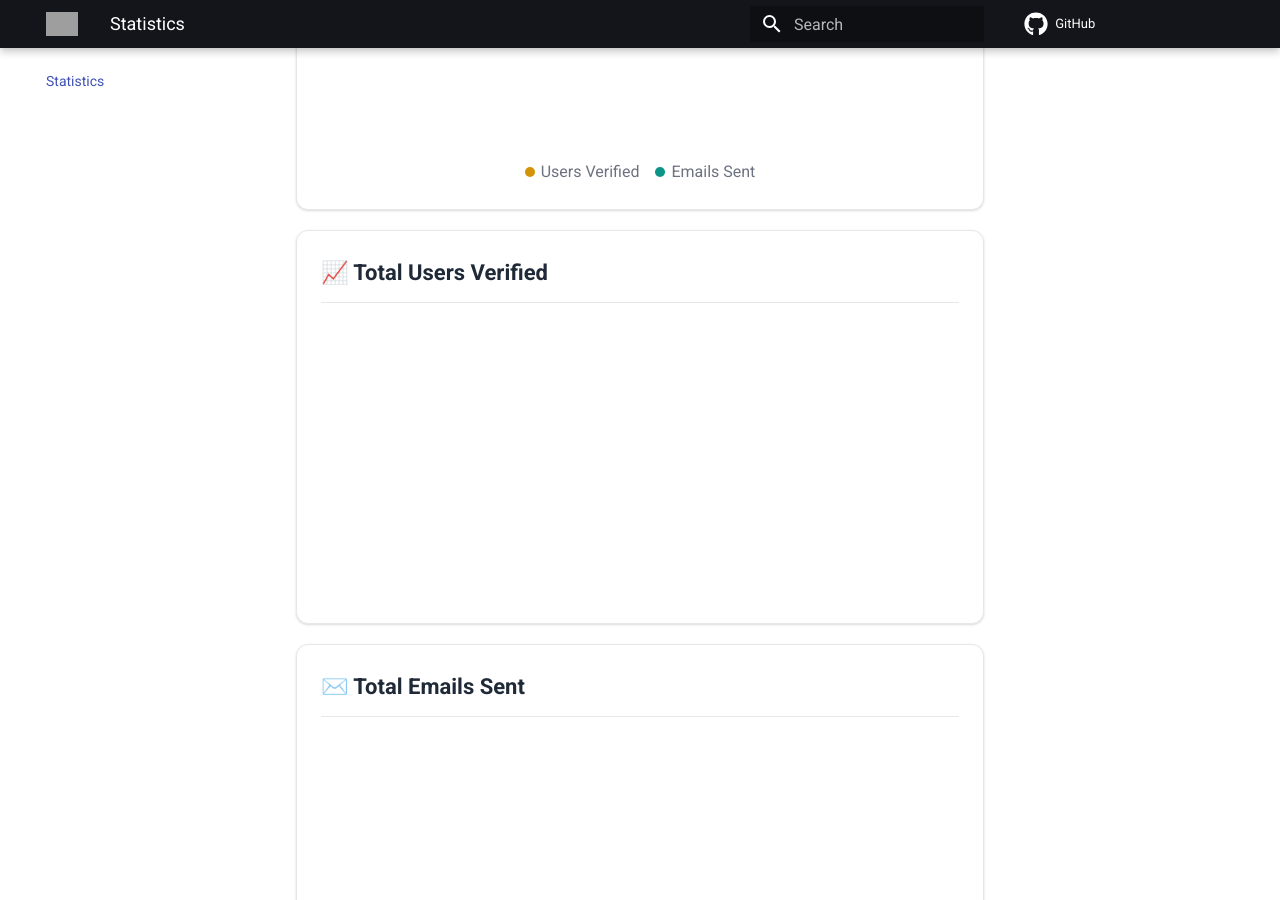
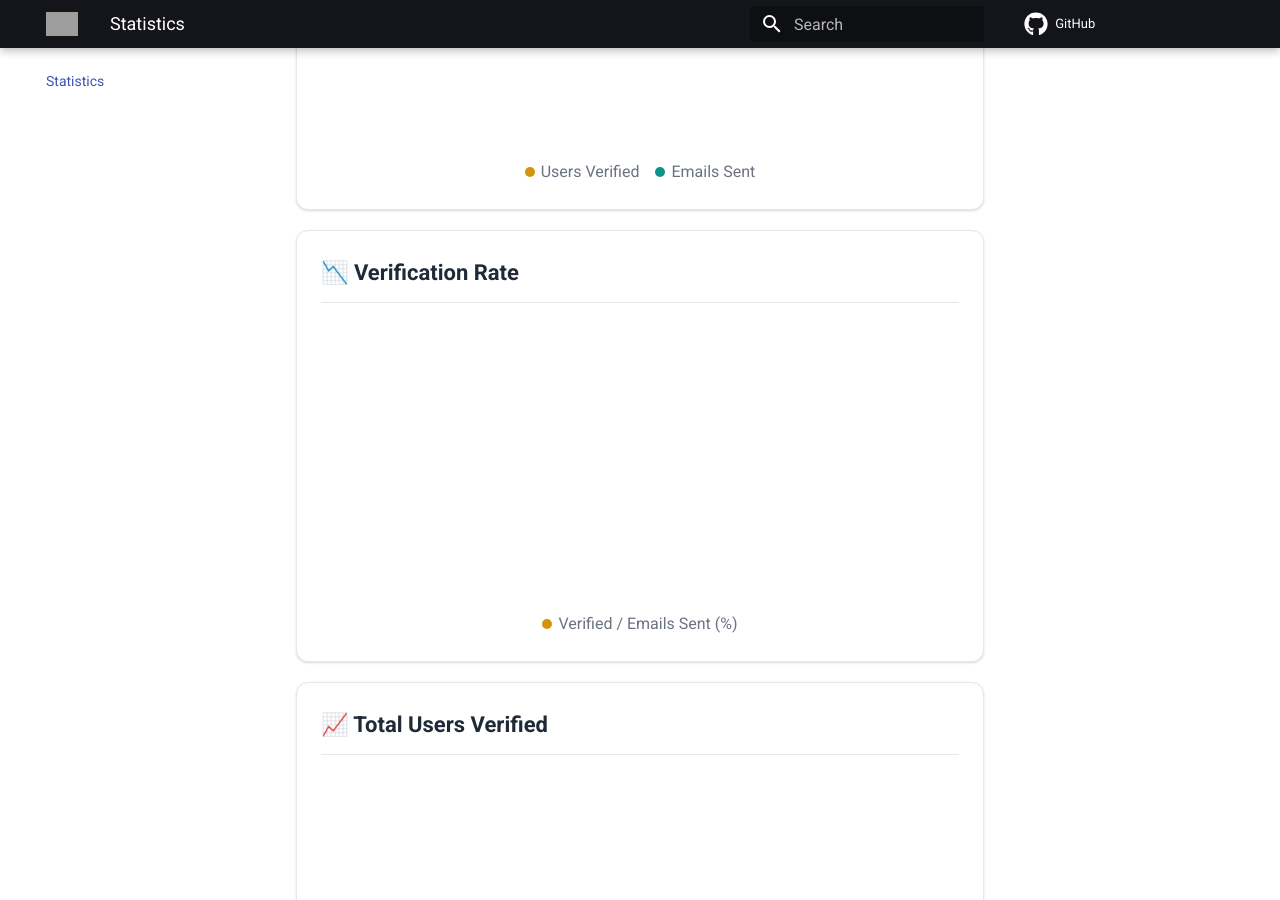
Before and after one commit to lkaesberg/EmailVerify, an MkDocs documentation site: the page built from docs/statistics.md, in a window 1280 px wide and 900 px high, scrolled down 781 px. Built offline with MkDocs 1.6.1 and Material for MkDocs 9.7.7, drawn with Linux system fonts in a browser that asks for light colours; comment, search, counter and statistics services are not loaded; some of the changed lines change nothing that is shown; grey boxes are pictures that could not be loaded.

Commit message:
feat: add verification rate chart to statistics

```diff
--- a/docs/statistics.md
+++ b/docs/statistics.md
@@ -267,6 +267,16 @@
 </div>
 
 <div class="chart-section">
+    <div class="chart-title">📉 Verification Rate</div>
+    <div class="chart-wrapper">
+        <canvas id="verificationRateChart"></canvas>
+    </div>
+    <div class="legend">
+        <div class="legend-item"><span class="legend-dot gold"></span> Verified / Emails Sent (%)</div>
+    </div>
+</div>
+
+<div class="chart-section">
     <div class="chart-title">📈 Total Users Verified</div>
     <div class="chart-wrapper">
         <canvas id="verifiedTotalChart"></canvas>
@@ -360,7 +370,7 @@
     }
 };
 
-let dailyChart, verifiedTotalChart, emailsTotalChart, serversChart;
+let dailyChart, verificationRateChart, verifiedTotalChart, emailsTotalChart, serversChart;
 let currentDays = 7;
 
 function formatNumber(num) {
@@ -428,6 +438,7 @@
 
     // Destroy existing charts
     if (dailyChart) dailyChart.destroy();
+    if (verificationRateChart) verificationRateChart.destroy();
     if (verifiedTotalChart) verifiedTotalChart.destroy();
     if (emailsTotalChart) emailsTotalChart.destroy();
     if (serversChart) serversChart.destroy();
@@ -443,6 +454,47 @@
             ]
         },
         options: baseOptions
+    });
+
+    // Verification Rate Chart
+    const verificationRate = history.map(h => {
+        if (h.mailsSendToday === 0) return 0;
+        return Math.min(((h.usersVerifiedToday / h.mailsSendToday) * 100), 100);
+    });
+
+    verificationRateChart = new Chart(document.getElementById('verificationRateChart'), {
+        type: 'line',
+        data: {
+            labels: labels,
+            datasets: [
+                createDataset(verificationRate, 'rgba(212, 148, 10, 1)', 'Verification Rate (%)')
+            ]
+        },
+        options: {
+            ...baseOptions,
+            scales: {
+                ...baseOptions.scales,
+                y: {
+                    ...baseOptions.scales.y,
+                    beginAtZero: true,
+                    max: 100,
+                    ticks: {
+                        ...baseOptions.scales.y.ticks,
+                        callback: function(value) { return value + '%'; }
+                    }
+                }
+            },
+            plugins: {
+                ...baseOptions.plugins,
+                tooltip: {
+                    callbacks: {
+                        label: function(context) {
+                            return context.dataset.label + ': ' + context.parsed.y.toFixed(1) + '%';
+                        }
+                    }
+                }
+            }
+        }
     });
 
     // Total Users Verified Chart (auto-scale, not starting at 0)
```
